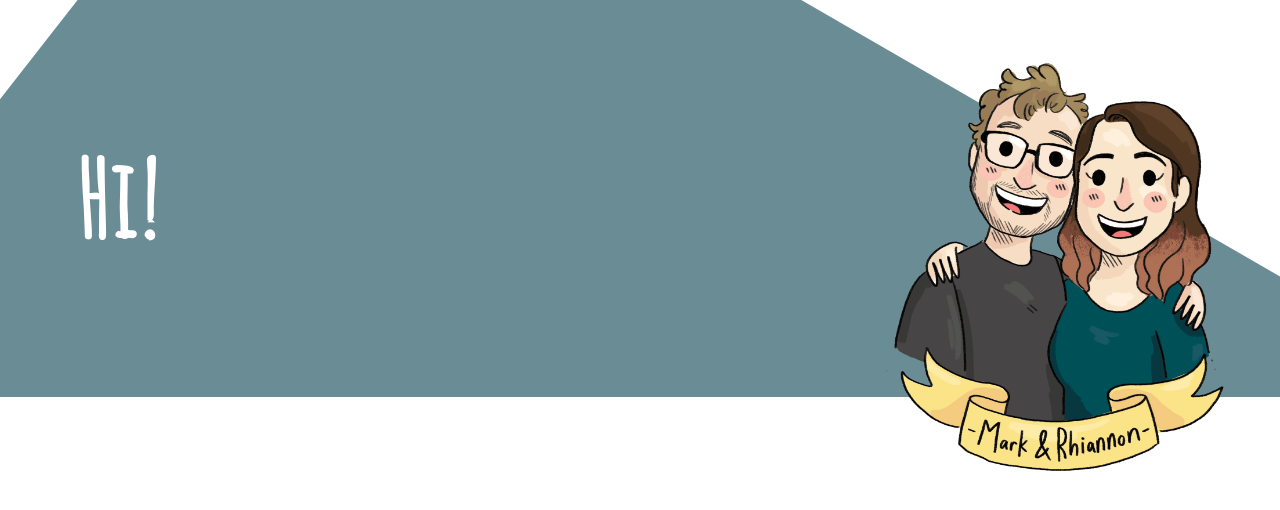
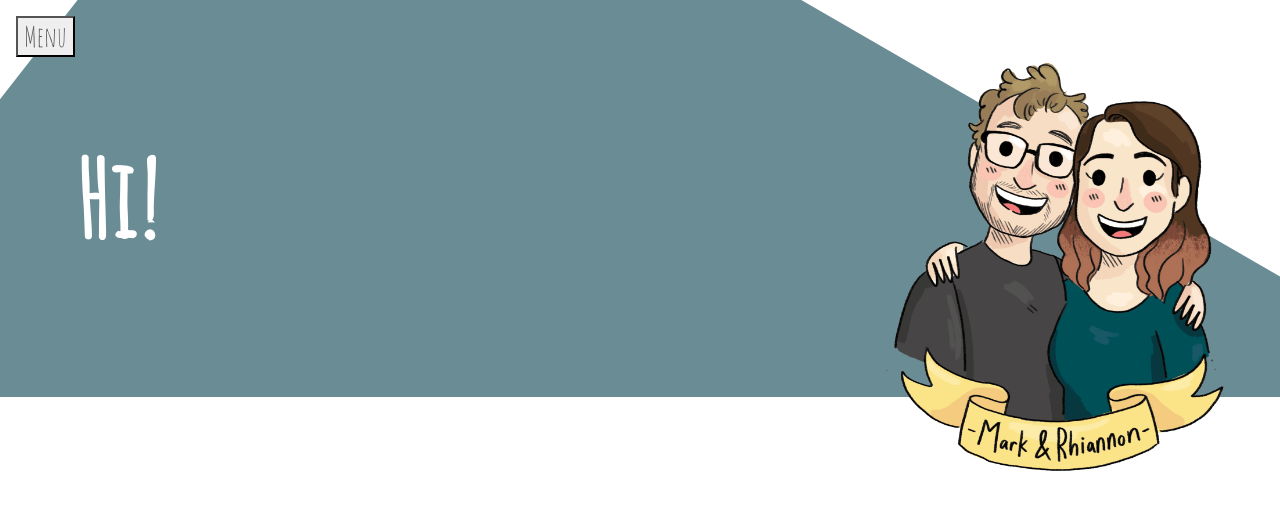
Before and after one commit to mthomasuk/wedding-website, a React (Create React App) app in the folder front-end/: page / in a window 1280 px wide. Shown: the top 510 px of the page. Built offline with nearby package versions, Linux system fonts and the light colour scheme.

Commit message:
stuff yeah

```diff
--- a/front-end/src/components/landing/index.js
+++ b/front-end/src/components/landing/index.js
@@ -1,6 +1,7 @@
 import React, { Component } from "react";
 import { withRouter } from "react-router";
 
+import Menu from "../menu";
 import Button from "../button";
 
 import "./Landing.css";
@@ -79,6 +80,7 @@ class Landing extends Component {
 
         return (
             <div className="Landing">
+                <Menu />
                 <div className="Slash-left" />
                 <div className="Slash-right" />
                 <header className="Landing-header">
--- /dev/null
+++ b/front-end/src/components/menu/Menu.css
@@ -0,0 +1,50 @@
+.Menu {
+	display: flex;
+	align-items: center;
+	justify-content: flex-start;
+	left: 1em;
+	right: 0;
+	top: 1em;
+	position: absolute;
+	width: 100%;
+	z-index: 3;
+}
+
+.Menu button {
+	color: #585858;
+	cursor: pointer;
+	font-family: "Amatic-regular";
+	font-size: 1.75em;
+	outline: none;
+	-moz-appearance: none;
+	-webkit-appearance: none;
+}
+
+.Dropdown-menu {
+	background-color: #fff;
+	border: solid 2px #585858;
+	color: rgb(106, 140, 149);
+	font-family: "Amatic-regular";
+	font-size: 1.75em;
+	list-style: none;
+	max-width: 180px;
+	padding: 0.0.5em 0.15em;
+	position: absolute;
+	top: -28px;
+	left: 0;
+}
+
+.Dropdown-menu li {
+	font-weight: 600;
+	padding: 0.5em 0.25em;
+}
+
+.Dropdown-menu li:first-of-type {
+	color: #585858;
+}
+
+
+.Dropdown-menu li a {
+	color: inherit;
+	text-decoration: none;
+}
--- /dev/null
+++ b/front-end/src/components/menu/index.js
@@ -0,0 +1,64 @@
+import React, { PureComponent } from "react";
+import { Link } from "react-router-dom";
+
+import "./Menu.css";
+
+class Menu extends PureComponent {
+    state = {
+        menuIsOpen: false,
+    }
+
+    componentDidMount() {
+        document.addEventListener("mousedown", this.handleClick);
+    }
+
+    componentWillUnmount() {
+        document.removeEventListener("mousedown", this.handleClick);
+    }
+
+    handleClick = (e) => {
+        if (this.node && !this.node.contains(e.target)) {
+            this.setState({
+                menuIsOpen: false,
+            });
+        }
+    }
+
+    toggleMenu = () => {
+        const { menuIsOpen } = this.state;
+        this.setState({
+            menuIsOpen: !menuIsOpen,
+        });
+    }
+
+    render() {
+        const { menuIsOpen } = this.state;
+        return (
+            <div
+                className="Menu"
+            >
+                <button type="button" onClick={this.toggleMenu}>Menu</button>
+                {menuIsOpen && (
+                    <ul
+                        className="Dropdown-menu"
+                        onClick={this.toggleMenu}
+                        ref={node => this.node = node}
+                    >
+                        <li>Menu</li>
+                        <li>
+                            <Link to="">About the venue</Link>
+                        </li>
+                        <li>
+                            <Link to="">Directions and parking</Link>
+                        </li>
+                        <li>
+                            <Link to="">Hotels nearby</Link>
+                        </li>
+                    </ul>
+                )}
+            </div>
+        );
+    }
+}
+
+export default Menu;
```
